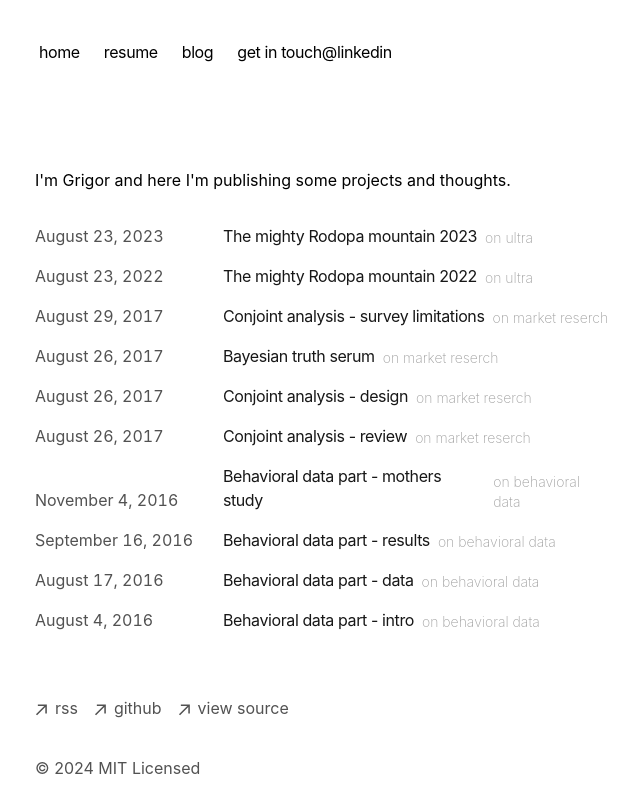
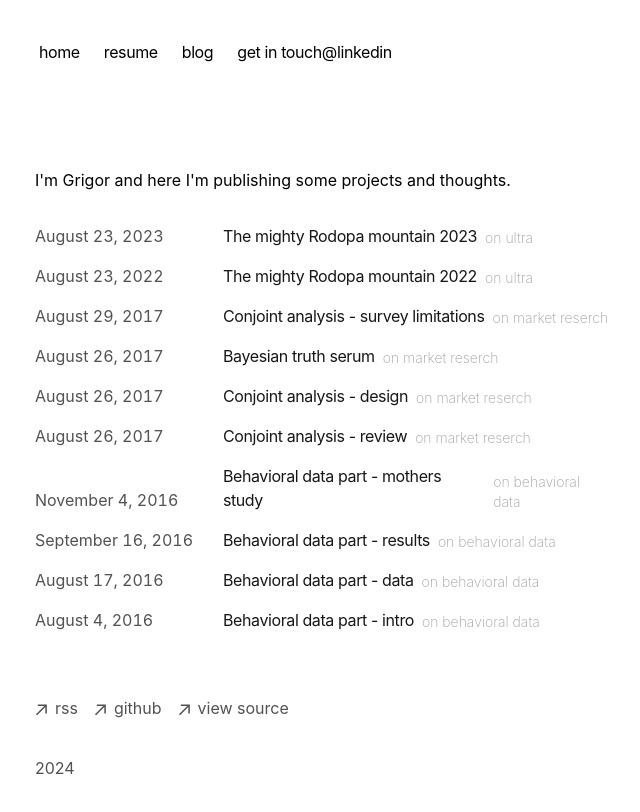
Before and after one commit to gregordimi/gregordimi-dot-com-resume, a Next.js app: page / in a window 1280 px wide. Shown: the top 812 px of the page, without its empty margins (317-957 px from the left). Built offline with nearby package versions, Linux system fonts and the light colour scheme.

Commit message:
refactor: Remove MIT license year from footer component

```diff
--- a/app/components/footer.tsx
+++ b/app/components/footer.tsx
@@ -54,7 +54,7 @@ export default function Footer() {
         </li>
       </ul>
       <p className="mt-8 text-neutral-600 dark:text-neutral-300">
-        © {new Date().getFullYear()} MIT Licensed
+       {new Date().getFullYear()}
       </p>
     </footer>
   )
```
